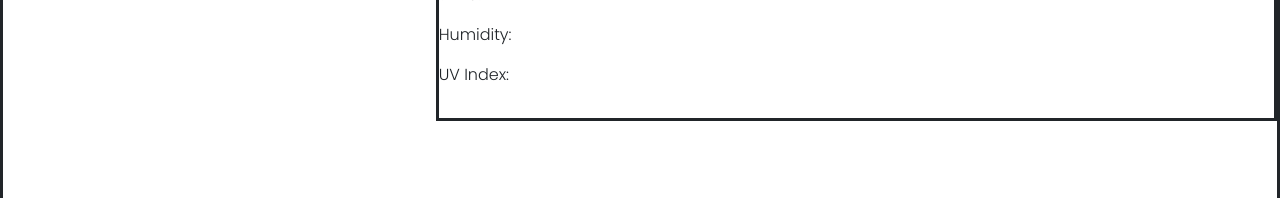
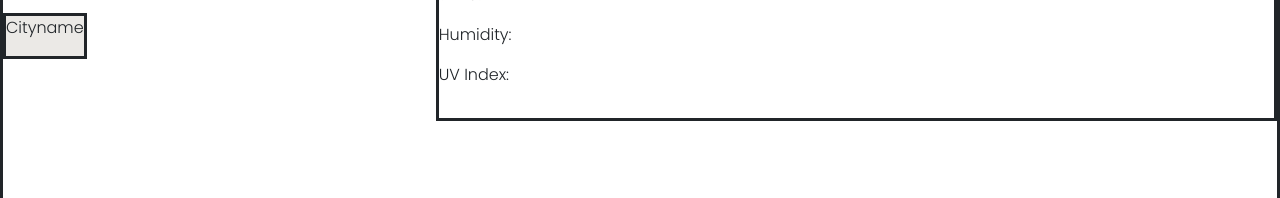
Before and after one commit to cariasj/Openweather, a plain HTML site: page index.html in a window 1280 px wide. Shown: the part 201-399 px from the top of the page. Drawn offline with nearby package versions, Linux system fonts and the light colour scheme; a script that the page names is missing.

Commit message:
comments to html

```diff
--- a/assets/css/style.css
+++ b/assets/css/style.css
@@ -30,3 +30,9 @@ header{
     border-style: solid;
 
 }
+
+#cityhistory{
+    border-style: solid;
+    position: absolute;
+    background-color: rgb(235, 233, 230);
+}
--- a/index.html
+++ b/index.html
@@ -18,7 +18,7 @@
     <header>
         <h1>Weather Dashboard</h1>
     </header>
-    <!-- Main Weather Section -->
+   <!-- city search -->
     <div class="searchcontainer">
         <div class="row">
             <div class="col-md-4">
@@ -31,8 +31,11 @@
                             <button type="button" class="btn btn-info btn-block">Search</button>
                         </p>
                 </div>
+                <div id="cityhistory">
+                    <p>Cityname</p>
+                </div>
             </div>
-
+            <!-- current weather data -->
             <div class="col-md-8">
                 <div class="container" id="populatedcity">
                     <h3 class="popcity">City..</h3>
@@ -41,12 +44,13 @@
                     <p class="humidity">Humidity:</p>
                     <p class="uv">UV Index:</p>
                 </div>
-
+            <!-- 5-day forcast card container -->
             <div class="col-md-12">
                 <div class="futurecontainer">
 
                     <div class="row">
                         <h2>5-Day Forecast:</h2>
+                        <!-- Card 1 -->
                         <div class="col-md-2">
                             <div class="futureweather" id="futureweather">
                                 <div class="card" style="width: 10rem;">
@@ -60,7 +64,7 @@
                                 </div>
                             </div>
                         </div>
-
+                        <!-- Card 2 -->
                         <div class="col-md-2">
                             <div class="futureweather" id="futureweather">
                                 <div class="card" style="width: 10rem;">
@@ -74,7 +78,7 @@
                                 </div>
                             </div>
                         </div>
-
+                        <!-- Card 3 -->
                         <div class="col-md-2">
                             <div class="futureweather" id="futureweather">
                                 <div class="card" style="width: 10rem;">
@@ -88,7 +92,7 @@
                                 </div>
                             </div>
                         </div>
-
+                        <!-- Card 4 -->
                         <div class="col-md-2">
                             <div class="futureweather" id="futureweather">
                                 <div class="card" style="width: 10rem;">
@@ -102,7 +106,7 @@
                                 </div>
                             </div>
                         </div>
-
+                        <!-- Card 5 -->
                         <div class="col-md-2">
                             <div class="futureweather" id="futureweather">
                                 <div class="card" style="width: 10rem;">
@@ -123,9 +127,7 @@
         </div>
     </div>
   </div>
-  <!-- End Main Weather -->
 
-    <!-- Future Weather Section -->
 
 
 
```
Also changed, not shown: index2.html (deleted).
